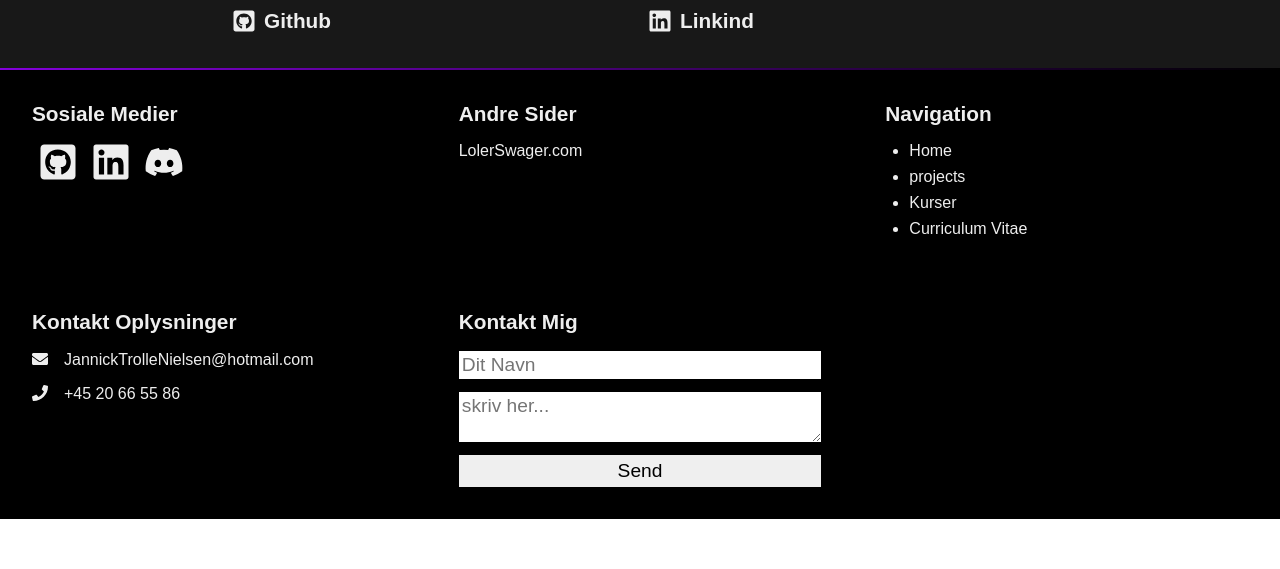
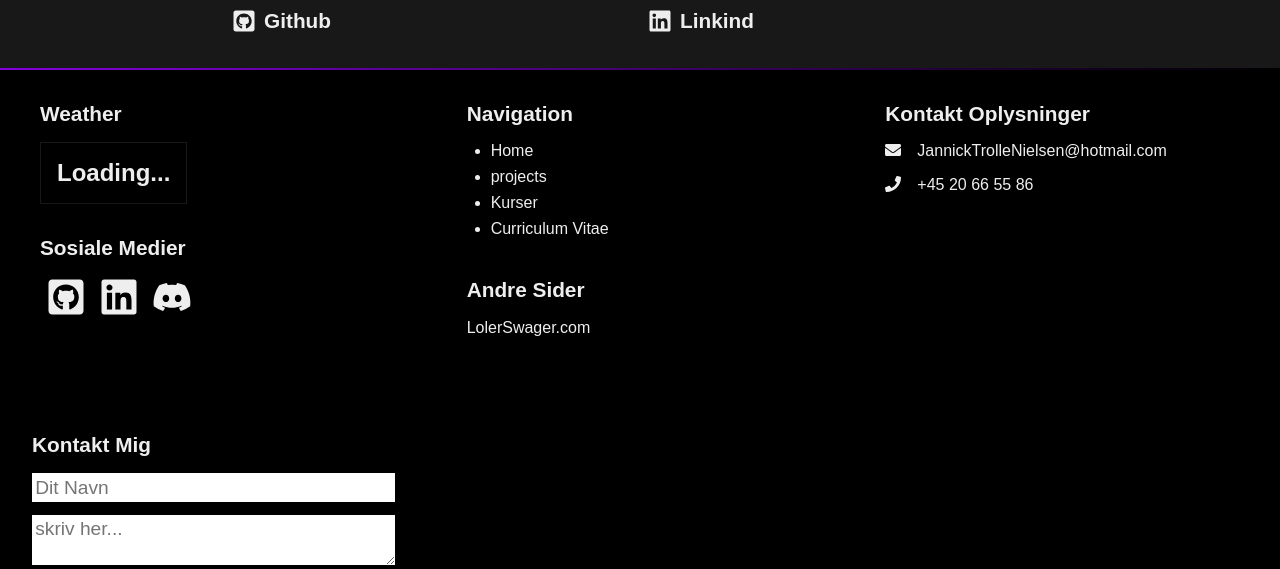
Before and after one commit to LolerSwager/portfolie-2023-react, a React (Create React App) app: page / in a window 1280 px wide. Shown: the part 525-1094 px from the top of the page. Before the commit the page ends 1044 px from the top, so only its background shows below. Built offline with nearby package versions, Linux system fonts and the light colour scheme; no server answers.

Commit message:
footer wheather

```diff
--- a/package.json
+++ b/package.json
@@ -9,6 +9,7 @@
     "@testing-library/jest-dom": "^5.16.5",
     "@testing-library/react": "^13.4.0",
     "@testing-library/user-event": "^13.5.0",
+    "axios": "^1.4.0",
     "react": "^18.2.0",
     "react-dom": "^18.2.0",
     "react-icons": "^4.10.1",
--- a/public/index.html
+++ b/public/index.html
@@ -5,11 +5,9 @@
         <link rel="icon" href="%PUBLIC_URL%/favicon.ico" />
         <meta name="viewport" content="width=device-width, initial-scale=1" />
         <meta name="theme-color" content="#000000" />
-    <meta
-      name="description"
-      content="Web site created using create-react-app"
-    />
+        <meta name="description" content="Web site created using create-react-app" />
         <link rel="apple-touch-icon" href="%PUBLIC_URL%/logo192.png" />
+        <script src="https://kit.fontawesome.com/074d790ab2.js" crossorigin="anonymous"></script>
         <!--
       manifest.json provides metadata used when your web app is installed on a
       user's mobile device or desktop. See https://developers.google.com/web/fundamentals/web-app-manifest/
@@ -38,6 +36,5 @@
 
       To begin the development, run `npm start` or `yarn start`.
       To create a production bundle, use `npm run build` or `yarn build`.
-    -->
-  </body>
+    --></body>
 </html>
--- a/src/App.js
+++ b/src/App.js
@@ -19,12 +19,12 @@ export default function App() {
 const STyledApp = styled.body`
     * {
         @import url("https://fonts.googleapis.com/css2?family=Poppins:ital,wght@0,100;0,200;0,300;0,400;0,500;0,600;0,700;0,800;0,900;1,100;1,200;1,300;1,400;1,500;1,600;1,700;1,800;1,900&display=swap");
-        /* --background-color: #0f0f0f;
+
+            /* --background-color: #0f0f0f;
         --font-color: #eeeeee;
         --accent-color: #8400db;
         --card-color: #181818; */
-
-        margin: 0;
+            margin: 0;
         padding: 0;
         box-sizing: border-box;
         font-family: "Poppins", sans-serif;
--- a/src/Components/Footer/Footer.jsx
+++ b/src/Components/Footer/Footer.jsx
@@ -2,10 +2,18 @@ import { styled } from "styled-components"
 import { FaGithubSquare, FaLinkedin, FaDiscord, FaPhone, FaEnvelope } from "react-icons/fa"
 import ContactForm from "../ContactForm"
 import { Link } from "react-router-dom"
+import Weather from "../Weather"
 
 export default function Footer() {
     return (
         <StyledFooter>
+            <section>
+                <section>
+                    <h4>Weather</h4>
+                    <h3>
+                        <Weather />
+                    </h3>
+                </section>
                 <section>
                     <h4>Sosiale Medier</h4>
                     <div className="Social-icons">
@@ -25,19 +33,9 @@ export default function Footer() {
                         </a>
                     </div>
                 </section>
+            </section>
+
             <section>
-                <h4>Andre Sider</h4>
-                <div className="Outgoing-links">
-                    <a
-                        href="https://www.lolerswager.com/"
-                        target="_blank"
-                        rel="noreferrer"
-                        title="en hjemmeside til game tools"
-                    >
-                        LolerSwager.com
-                    </a>
-                </div>
-            </section>
                 <section>
                     <h4>Navigation</h4>
                     <ul className="Navigation">
@@ -54,6 +52,20 @@ export default function Footer() {
                             <Link to="cv">Curriculum Vitae</Link>
                         </li>
                     </ul>
+                </section>
+                <section>
+                    <h4>Andre Sider</h4>
+                    <div className="Outgoing-links">
+                        <a
+                            href="https://www.lolerswager.com/"
+                            target="_blank"
+                            rel="noreferrer"
+                            title="en hjemmeside til game tools"
+                        >
+                            LolerSwager.com
+                        </a>
+                    </div>
+                </section>
             </section>
             <section>
                 <h4>Kontakt Oplysninger</h4>
@@ -95,7 +107,7 @@ const StyledFooter = styled.footer`
         width: 100%;
         position: absolute;
         bottom: 100%;
-        right: 1;
+        right: 0;
         background: linear-gradient(90deg, #8400db 0%, #000000 100%);
         transition: 0.2s, background-position 0s;
     }
@@ -107,7 +119,16 @@ const StyledFooter = styled.footer`
             font-size: 1.3rem;
             margin: 0 0 0.8em 0;
         }
+
+        h3 {
+            padding: 1rem;
+            display: inline-flex;
+            border: 1px solid #181818;
+            font-size: 1.5rem;
+        }
         section {
+            margin-top: 0;
+            padding-top: 0;
             padding-left: 0;
             padding-right: 0;
         }
--- /dev/null
+++ b/src/Components/Weather.jsx
@@ -0,0 +1,24 @@
+import Axios from "axios"
+import { useEffect, useState } from "react"
+
+export default function Weather() {
+    const [weatherData, setWeatherData] = useState("Loading...")
+
+    useEffect(() => {
+        const openweathermapUrl =
+            "https://api.openweathermap.org/data/2.5/weather?lat=57.442711&lon=10.521006&appid=6e58d95096d95702f9701b3503f746d6&units=metric&mode=JSON"
+        Axios.get(openweathermapUrl)
+            .then(function (response) {
+                // handle success
+
+                setWeatherData(response.data.name + " " + response.data.main.temp + " °C")
+                console.log(response.data.main.temp)
+            })
+            .catch(function (error) {
+                // handle error
+                console.log(error)
+            })
+    }, [])
+
+    return weatherData
+}
--- a/src/index.css
+++ b/src/index.css
@@ -1,3 +1,4 @@
+
 body {
     margin: 0;
     font-family: -apple-system, BlinkMacSystemFont, "Segoe UI", "Roboto", "Oxygen", "Ubuntu", "Cantarell", "Fira Sans",
```
Also changed, not shown: src/Hooks/useGetList.js (added, +24 -0 lines), 1 other file (tests, documents, lock files or other folders). Lines whose indentation alone changed are shown as unchanged.
